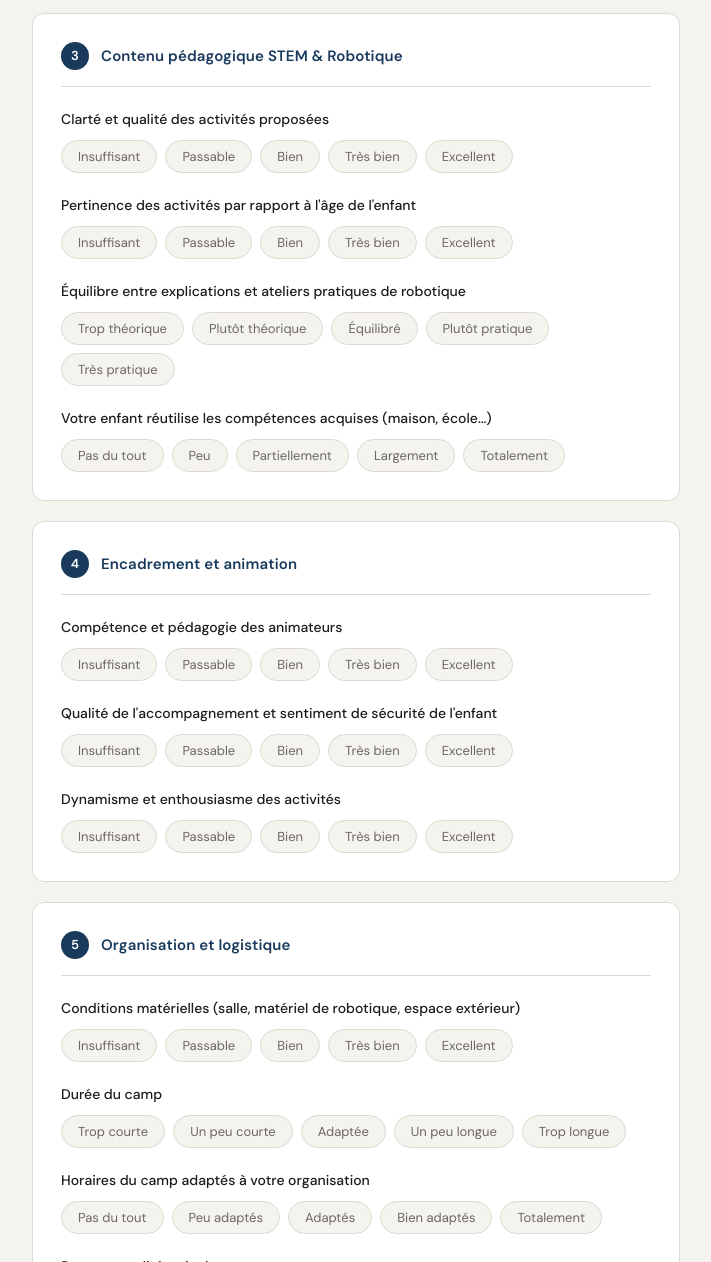
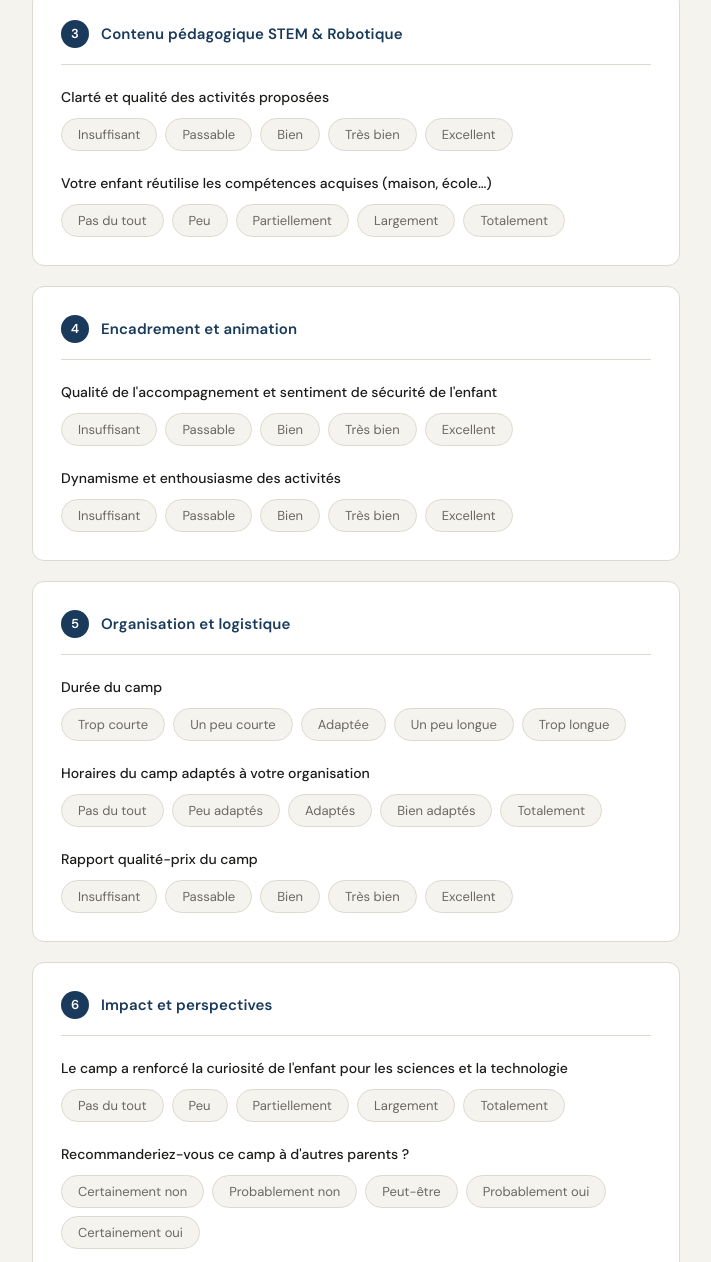
Before and after one commit to akad97/satisfaction-camp-2026, a plain HTML site: page index.html in a window 1280 px wide. Shown: the part 961-2223 px from the top of the page, without its empty margins (284-995 px from the left). Drawn offline with Linux system fonts and the light colour scheme.

Commit message:
Update index.html

```diff
--- a/index.html
+++ b/index.html
@@ -293,10 +293,6 @@
           <option>Autre</option>
         </select>
       </div>
-      <div class="question">
-        <label class="q-label" for="parent_profession">Profession</label>
-        <input type="text" id="parent_profession" name="parent_profession" placeholder="ex : Enseignant, Commerçant, Ingénieur…">
-      </div>
     </div>
   </div>
 
@@ -346,26 +342,6 @@
       </div>
     </div>
     <div class="question">
-      <label class="q-label">Pertinence des activités par rapport à l'âge de l'enfant</label>
-      <div class="pill-group">
-        <input type="radio" name="pertinence_activites" id="pa1" value="1"><label for="pa1">Insuffisant</label>
-        <input type="radio" name="pertinence_activites" id="pa2" value="2"><label for="pa2">Passable</label>
-        <input type="radio" name="pertinence_activites" id="pa3" value="3"><label for="pa3">Bien</label>
-        <input type="radio" name="pertinence_activites" id="pa4" value="4"><label for="pa4">Très bien</label>
-        <input type="radio" name="pertinence_activites" id="pa5" value="5"><label for="pa5">Excellent</label>
-      </div>
-    </div>
-    <div class="question">
-      <label class="q-label">Équilibre entre explications et ateliers pratiques de robotique</label>
-      <div class="pill-group">
-        <input type="radio" name="equilibre_pratique" id="eq1" value="1"><label for="eq1">Trop théorique</label>
-        <input type="radio" name="equilibre_pratique" id="eq2" value="2"><label for="eq2">Plutôt théorique</label>
-        <input type="radio" name="equilibre_pratique" id="eq3" value="3"><label for="eq3">Équilibré</label>
-        <input type="radio" name="equilibre_pratique" id="eq4" value="4"><label for="eq4">Plutôt pratique</label>
-        <input type="radio" name="equilibre_pratique" id="eq5" value="5"><label for="eq5">Très pratique</label>
-      </div>
-    </div>
-    <div class="question">
       <label class="q-label">Votre enfant réutilise les compétences acquises (maison, école…)</label>
       <div class="pill-group">
         <input type="radio" name="application_competences" id="app1" value="1"><label for="app1">Pas du tout</label>
@@ -382,16 +358,6 @@
     <div class="section-header">
       <div class="section-num">4</div>
       <div class="section-title">Encadrement et animation</div>
-    </div>
-    <div class="question">
-      <label class="q-label">Compétence et pédagogie des animateurs</label>
-      <div class="pill-group">
-        <input type="radio" name="competence_animateurs" id="xp1" value="1"><label for="xp1">Insuffisant</label>
-        <input type="radio" name="competence_animateurs" id="xp2" value="2"><label for="xp2">Passable</label>
-        <input type="radio" name="competence_animateurs" id="xp3" value="3"><label for="xp3">Bien</label>
-        <input type="radio" name="competence_animateurs" id="xp4" value="4"><label for="xp4">Très bien</label>
-        <input type="radio" name="competence_animateurs" id="xp5" value="5"><label for="xp5">Excellent</label>
-      </div>
     </div>
     <div class="question">
       <label class="q-label">Qualité de l'accompagnement et sentiment de sécurité de l'enfant</label>
@@ -420,16 +386,6 @@
     <div class="section-header">
       <div class="section-num">5</div>
       <div class="section-title">Organisation et logistique</div>
-    </div>
-    <div class="question">
-      <label class="q-label">Conditions matérielles (salle, matériel de robotique, espace extérieur)</label>
-      <div class="pill-group">
-        <input type="radio" name="conditions_materielles" id="mt1" value="1"><label for="mt1">Insuffisant</label>
-        <input type="radio" name="conditions_materielles" id="mt2" value="2"><label for="mt2">Passable</label>
-        <input type="radio" name="conditions_materielles" id="mt3" value="3"><label for="mt3">Bien</label>
-        <input type="radio" name="conditions_materielles" id="mt4" value="4"><label for="mt4">Très bien</label>
-        <input type="radio" name="conditions_materielles" id="mt5" value="5"><label for="mt5">Excellent</label>
-      </div>
     </div>
     <div class="question">
       <label class="q-label">Durée du camp</label>
```
